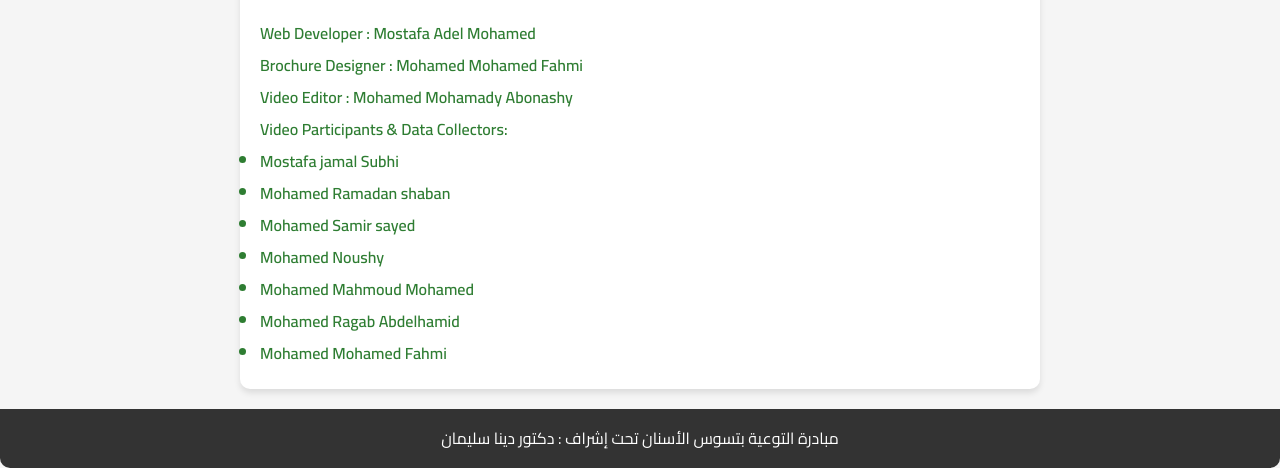
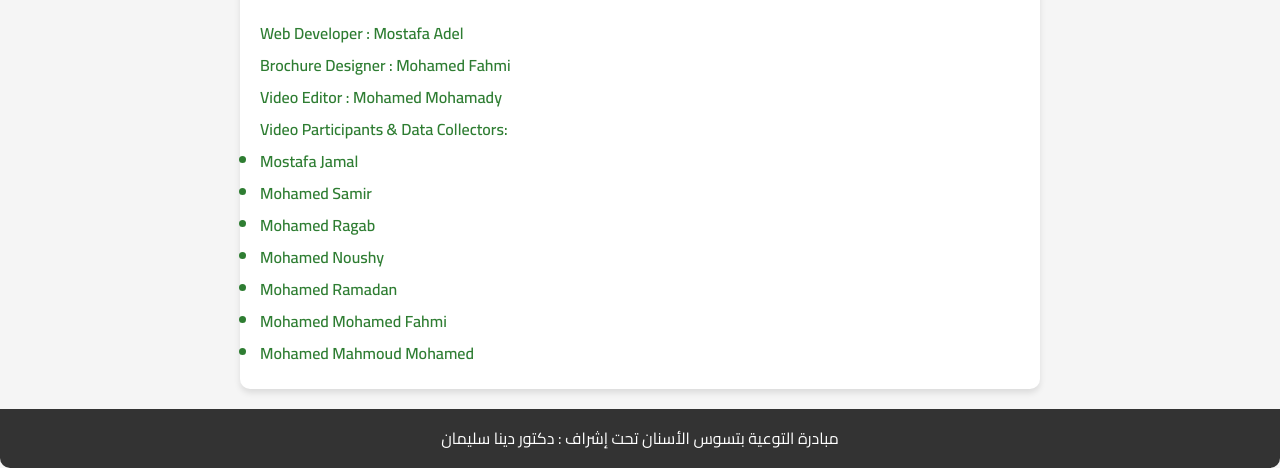
Before and after one commit to 3Vendetta/Dental-Awareness, a plain HTML site: page team.html in a window 1280 px wide. Shown: the part 449-917 px from the top of the page. Drawn offline with Linux system fonts and the light colour scheme.

Commit message:
team.html

```diff
--- a/team.html
+++ b/team.html
@@ -147,19 +147,19 @@
     <main id="team" class="container">
         <h2>عن الفريق</h2>
         <div class="team-content">
-            <p class="english-text">Web Developer : Mostafa Adel Mohamed</p>
-            <p class="english-text">Brochure Designer : Mohamed Mohamed Fahmi</p>
-            <p class="english-text">Video Editor : Mohamed Mohamady Abonashy</p>
+            <p class="english-text">Web Developer : Mostafa Adel</p>
+            <p class="english-text">Brochure Designer : Mohamed Fahmi</p>
+            <p class="english-text">Video Editor : Mohamed Mohamady</p>
 
             <p class="english-text">Video Participants & Data Collectors:</p>
             <ul class="english-text">
-                <li>Mostafa jamal Subhi</li>
-                <li>Mohamed Ramadan shaban</li>
-                <li>Mohamed Samir sayed</li>
+                <li>Mostafa Jamal</li>
+                <li>Mohamed Samir</li>
+                <li>Mohamed Ragab</li>
                 <li>Mohamed Noushy</li>
+                <li>Mohamed Ramadan</li>
+                <li>Mohamed Mohamed Fahmi</li>
                 <li>Mohamed Mahmoud Mohamed</li>
-                <li>Mohamed Ragab Abdelhamid</li>
-                <li>Mohamed Mohamed Fahmi</li>
             </ul>
         </div>
     </main>
```
